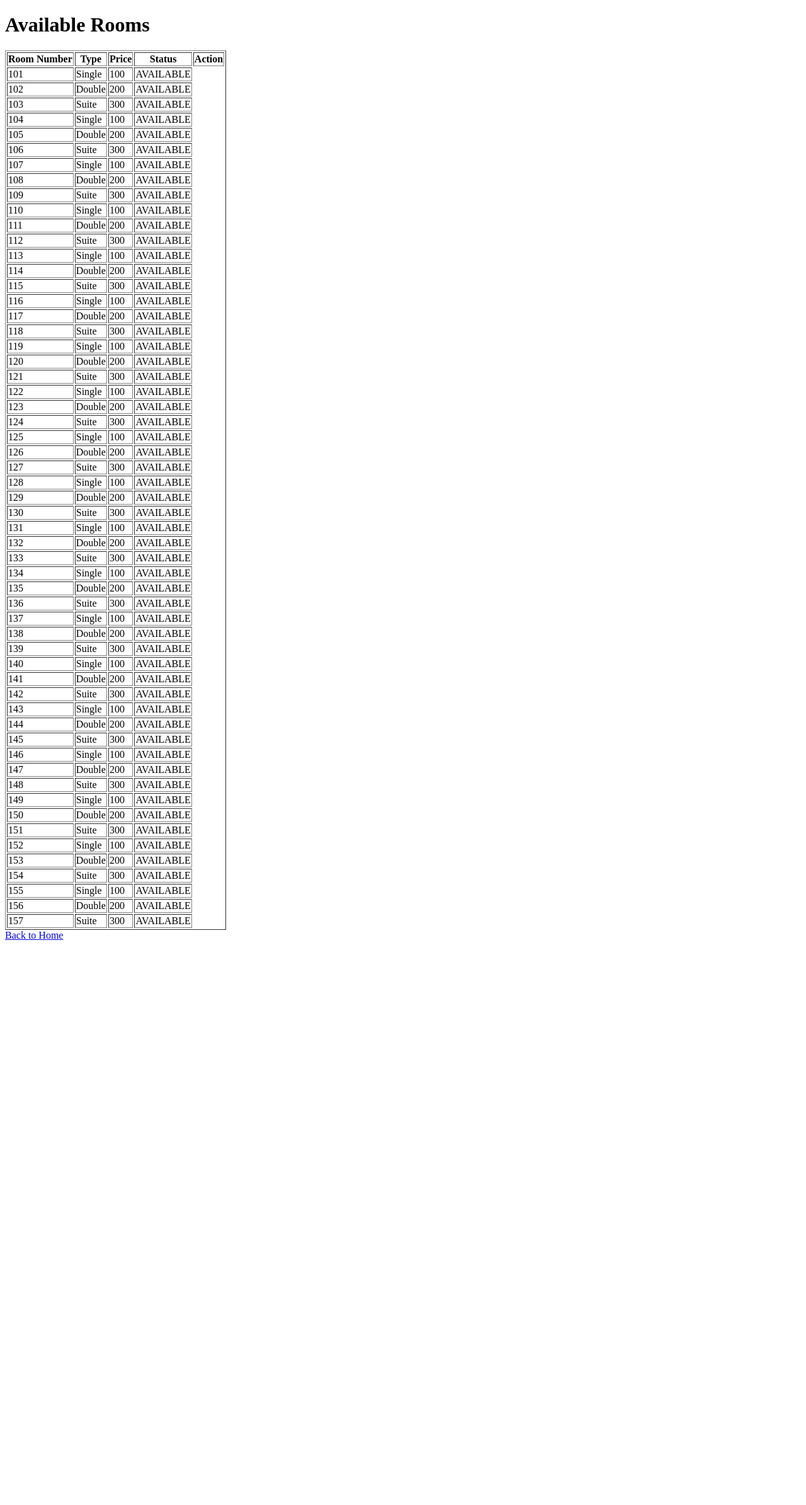
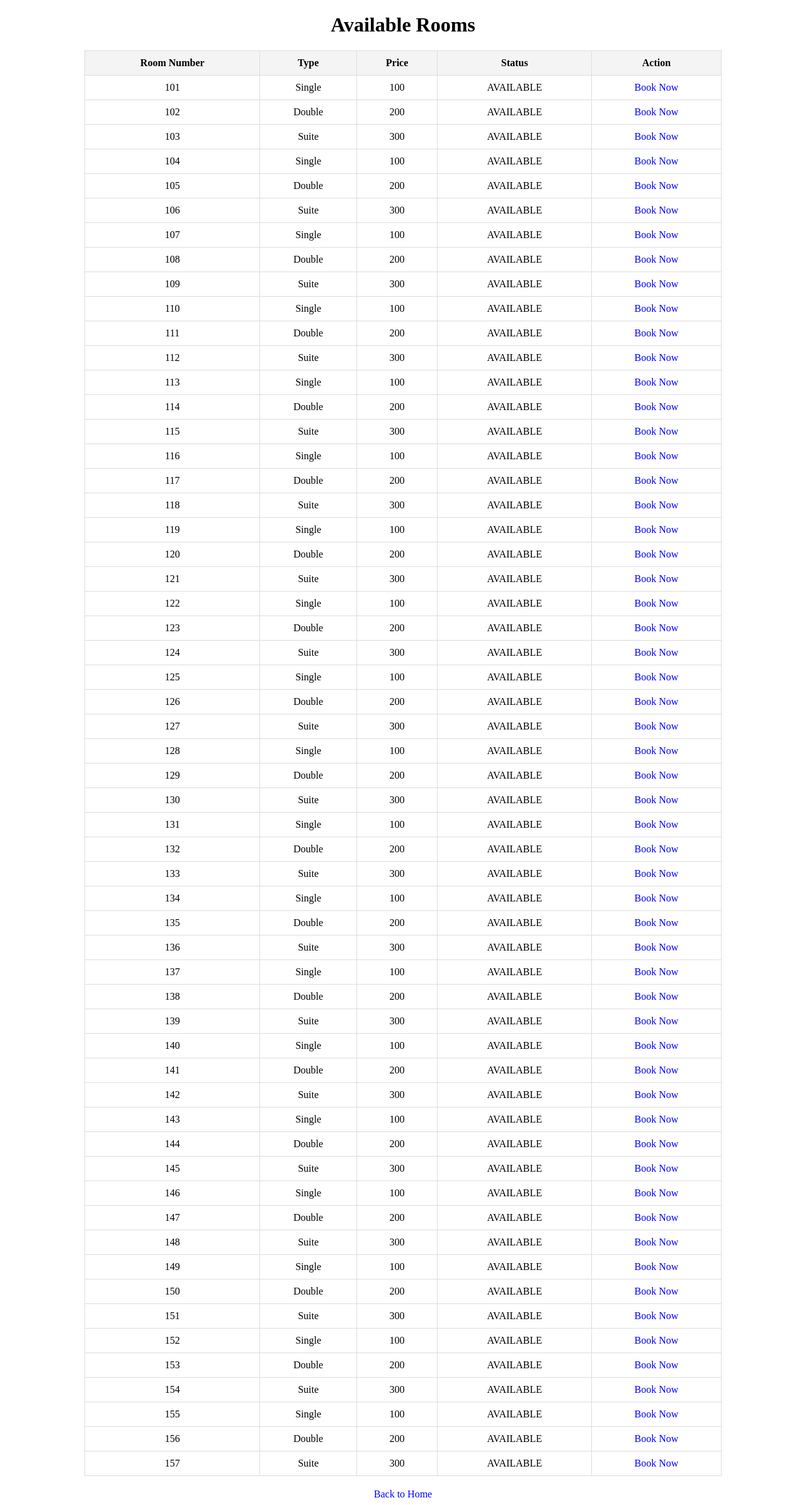
Before and after one commit to shubhu-2002/Hotel_Management, a Flask app: page /rooms in a window 1280 px wide. Shown: the whole page at 63% size. Before the commit the page ends 1492 px from the top, so only its background shows below. Run offline with Flask 3, Linux system fonts and the light colour scheme; data comes from the database, SQL or seed files in the repository.

Commit message:
Update rooms.html

```diff
--- a/templates/rooms.html
+++ b/templates/rooms.html
@@ -4,10 +4,45 @@
     <meta charset="UTF-8">
     <meta name="viewport" content="width=device-width, initial-scale=1.0">
     <title>Rooms</title>
+    <style>
+        /* body{
+            background-image: url("{{ url_for('static', filename='room avaliable.jpg') }}");
+            background-size: contain;
+        } */
+        table {
+            width: 80%;
+            margin: 20px auto;
+            border-collapse: collapse;
+        }
+
+        th, td {
+            padding: 10px;
+            border: 1px solid #ddd;
+            text-align: center;
+        }
+
+        th {
+            background-color: #f4f4f4;
+        }
+
+        a {
+            text-decoration: none;
+            color: blue;
+        }
+
+        a:hover {
+            text-decoration: underline;
+        }
+
+        .booked {
+            color: red;
+            font-weight: bold;
+        }
+    </style>
 </head>
 <body>
-    <h1>Available Rooms</h1>
-    <table border="1">
+    <h1 style="text-align: center;">Available Rooms</h1>
+    <table>
         <tr>
             <th>Room Number</th>
             <th>Type</th>
@@ -21,10 +56,18 @@
             <td>{{ room[2] }}</td>
             <td>{{ room[3] }}</td>
             <td>{{ room[4] }}</td>
-
+            <td>
+                {% if room[4] == 'AVAILABLE' %}
+                    <a href="{{ url_for('book_room') }}">Book Now</a>
+                {% else %}
+                    <span class="booked">Already Booked</span>
+                {% endif %}
+            </td>
         </tr>
         {% endfor %}
     </table>
-    <a href="{{ url_for('home') }}">Back to Home</a>
+    <div style="text-align: center;">
+        <a href="{{ url_for('home') }}">Back to Home</a>
+    </div>
 </body>
 </html>
```
